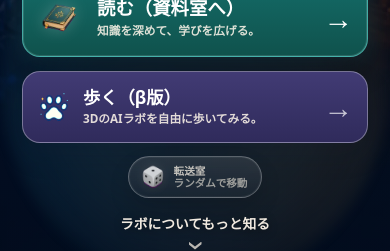
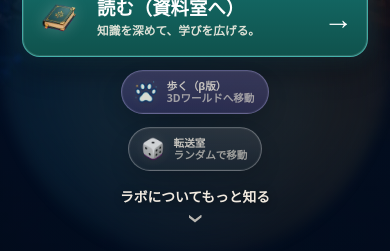
Before and after one commit to yokobo103/yokobo_ai_lab, a Next.js app: page / in a window 390 px wide. Shown: the part 579-830 px from the top of the page. Built offline with nearby package versions, Linux system fonts and the light colour scheme; no server answers.

Commit message:
歩くボタンを転送室デザインに統一

```diff
--- a/app/_redesign/components/HeroSection.tsx
+++ b/app/_redesign/components/HeroSection.tsx
@@ -92,7 +92,7 @@ export function HeroSection() {
             <LabButton
               href={externalRoutes.walkWorld}
               label="歩く（β版）"
-              subtitle="3DのAIラボを自由に歩いてみる。"
+              subtitle="3Dワールドへ移動"
               icon={assets.icons.paw}
               variant="walk"
             />
--- a/app/_redesign/styles/top-page.css
+++ b/app/_redesign/styles/top-page.css
@@ -384,27 +384,48 @@
 
 .hero-section__walk-action {
   display: flex;
-  width: min(100%, 260px);
-  margin: 12px auto 0;
+  width: max-content;
+  max-width: 100%;
+  margin: 18px auto 0;
 }
 
 .hero-section__walk-action .lab-button {
-  width: 100%;
-  min-height: 44px;
-  gap: 8px;
-  padding-inline: 16px;
+  width: auto;
+  min-height: 56px;
+  gap: 9px;
+  padding: 9px 18px 9px 14px;
   border-radius: 999px;
-  font-size: 0.9rem;
-  box-shadow: 0 8px 18px rgba(11, 29, 51, 0.22);
+  box-shadow:
+    0 10px 24px rgba(0, 0, 0, 0.18),
+    inset 0 0 0 1px rgba(255, 255, 255, 0.06);
+  opacity: 0.84;
+  backdrop-filter: blur(14px);
+  transition: opacity 180ms var(--ease-out), transform 180ms var(--ease-out), box-shadow 180ms var(--ease-out), border-color 180ms var(--ease-out);
 }
 
 .hero-section__walk-action .lab-button__icon {
-  width: 20px;
-  height: 20px;
+  width: 32px;
+  height: 32px;
+  flex: 0 0 32px;
+  filter:
+    drop-shadow(0 1px 3px rgba(0, 0, 0, 0.36))
+    drop-shadow(0 0 4px rgba(255, 255, 255, 0.18));
+}
+
+.hero-section__walk-action .lab-button__text {
+  gap: 1px;
+  text-align: left;
+}
+
+.hero-section__walk-action .lab-button__label {
+  color: rgba(255, 247, 235, 0.88);
+  font-size: 0.72rem;
+  font-weight: 900;
+  line-height: 1;
 }
 
 .hero-section__walk-action .lab-button__arrow {
-  opacity: 0.72;
+  display: none;
 }
 
 .hero-section__about-link {
@@ -583,25 +604,30 @@
 }
 
 .lab-button--walk {
-  border-color: rgba(255, 255, 255, 0.34);
+  border-color: rgba(198, 190, 255, 0.4);
   background:
-    linear-gradient(180deg, rgba(67, 61, 119, 0.9), rgba(47, 43, 91, 0.9)),
-    #2f2b5b;
+    linear-gradient(180deg, rgba(255, 255, 255, 0.13), rgba(255, 255, 255, 0.05)),
+    rgba(48, 41, 105, 0.56);
 }
 
 .lab-button--walk:hover,
 .lab-button--walk:focus-visible {
+  border-color: rgba(210, 203, 255, 0.68);
+  opacity: 1;
+  transform: translateY(-1px);
   box-shadow:
-    0 10px 22px rgba(11, 29, 51, 0.28),
-    0 0 0 1px rgba(255, 255, 255, 0.2);
+    0 14px 30px rgba(0, 0, 0, 0.24),
+    0 0 0 1px rgba(198, 190, 255, 0.12),
+    0 0 24px rgba(151, 136, 255, 0.18);
+  filter: none;
 }
 
 .hero-section__walk-action .lab-button__subtitle {
-  display: none;
-  color: rgba(255, 247, 235, 0.86);
-  font-size: 0.78rem;
-  font-weight: 700;
-  line-height: 1.35;
+  display: block;
+  color: rgba(255, 247, 235, 0.68);
+  font-size: 0.72rem;
+  font-weight: 800;
+  line-height: 1;
 }
 
 .lab-button--random {
@@ -1624,8 +1650,8 @@
   }
 
   .hero-section__walk-action {
-    width: min(100%, 346px);
-    margin-top: 14px;
+    width: max-content;
+    margin-top: 13px;
   }
 
   .lab-button {
@@ -1662,37 +1688,25 @@
   }
 
   .hero-section__walk-action .lab-button {
-    min-height: 72px;
-    justify-content: flex-start;
-    gap: 12px;
-    border-radius: 18px;
-    padding: 12px 14px;
+    min-height: 44px;
+    gap: 8px;
+    padding: 7px 14px 7px 11px;
     text-align: left;
-    box-shadow: var(--shadow-panel);
   }
 
   .hero-section__walk-action .lab-button__icon {
-    width: 34px;
-    height: 34px;
-    flex: 0 0 34px;
+    width: 26px;
+    height: 26px;
+    flex-basis: 26px;
   }
 
   .hero-section__walk-action .lab-button__label {
-    font-size: 1.08rem;
-    line-height: 1.12;
+    font-size: 0.66rem;
   }
 
   .hero-section__walk-action .lab-button__subtitle {
-    display: block;
-    font-size: clamp(0.72rem, 3vw, 0.78rem);
+    font-size: 0.66rem;
     white-space: nowrap;
-  }
-
-  .hero-section__walk-action .lab-button__arrow {
-    width: auto;
-    margin-left: auto;
-    font-size: 1.85rem;
-    line-height: 1;
   }
 
   .hero-section__actions .lab-button__sprite {
@@ -1815,7 +1829,7 @@
   }
 
   .random-transfer-dock {
-    min-height: 42px;
+    min-height: 44px;
     padding: 7px 14px 7px 11px;
     gap: 8px;
   }
```
